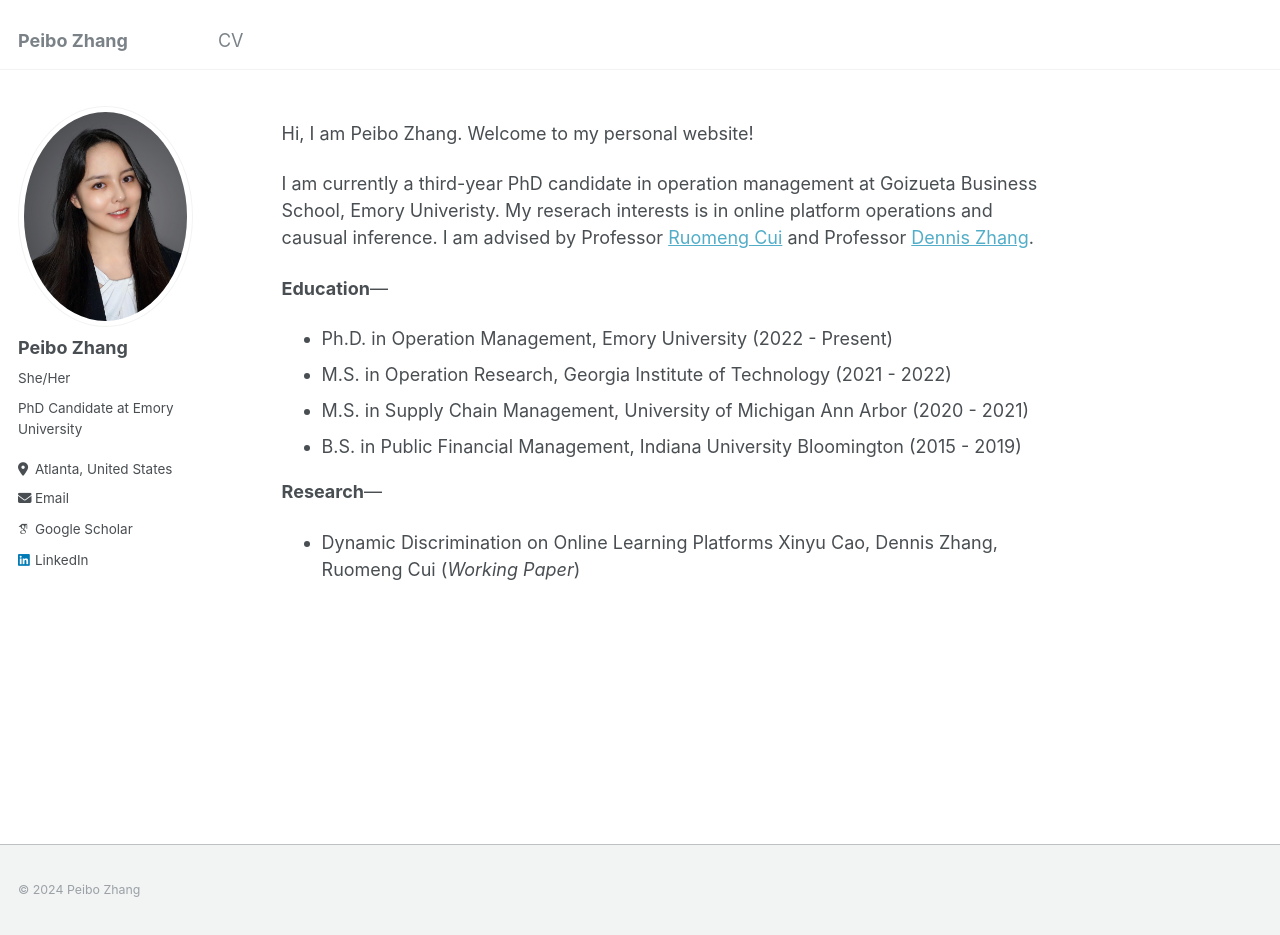
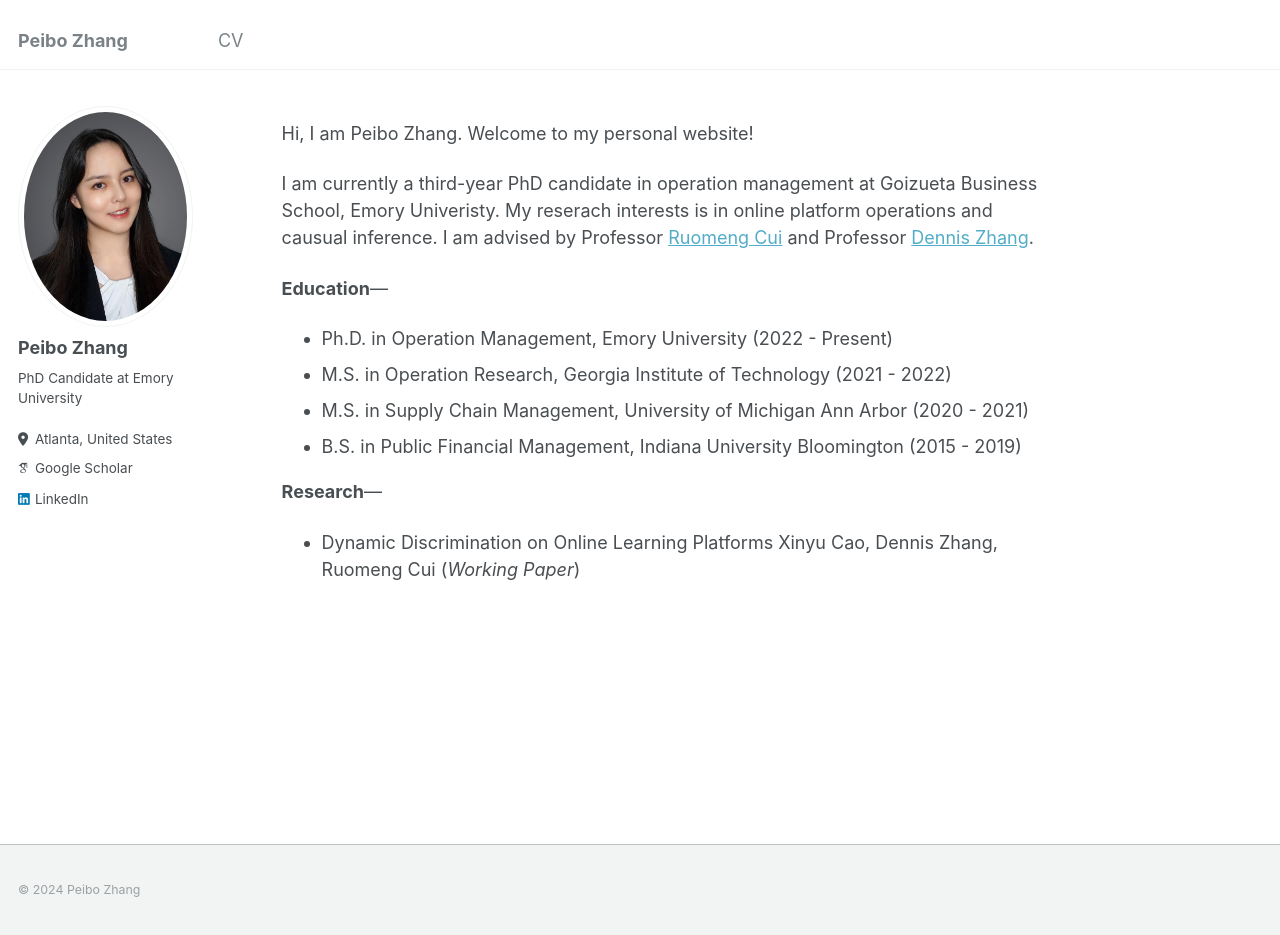
Before and after one commit to PeiboZhang/peibozhang.github.io, a Jekyll site: the page built from _pages/about.md, in a window 1280 px wide and 935 px high. Built offline with Jekyll 4.4.1, drawn with Linux system fonts in a browser that asks for light colours; some web fonts are replaced.

Commit message:
Update _config.yml

```diff
--- a/_config.yml
+++ b/_config.yml
@@ -23,12 +23,12 @@ author:
   # Biographic information
   avatar           : "peibo_profile.png"
   name             : "Peibo Zhang"
-  pronouns         : "She/Her"
+  # pronouns         :
   bio              : "PhD Candidate at Emory University"
   location         : "Atlanta, United States"
   # employer         : "Red Brick University"
   # uri              : # URL
-  email            : peibo.zhang@emory.edu
+  peibo.zhang@emory.edu            : peibo.zhang@emory.edu
 
   # Academic websites
   arxiv            : # URL - Update with the correct link to your profile
```
